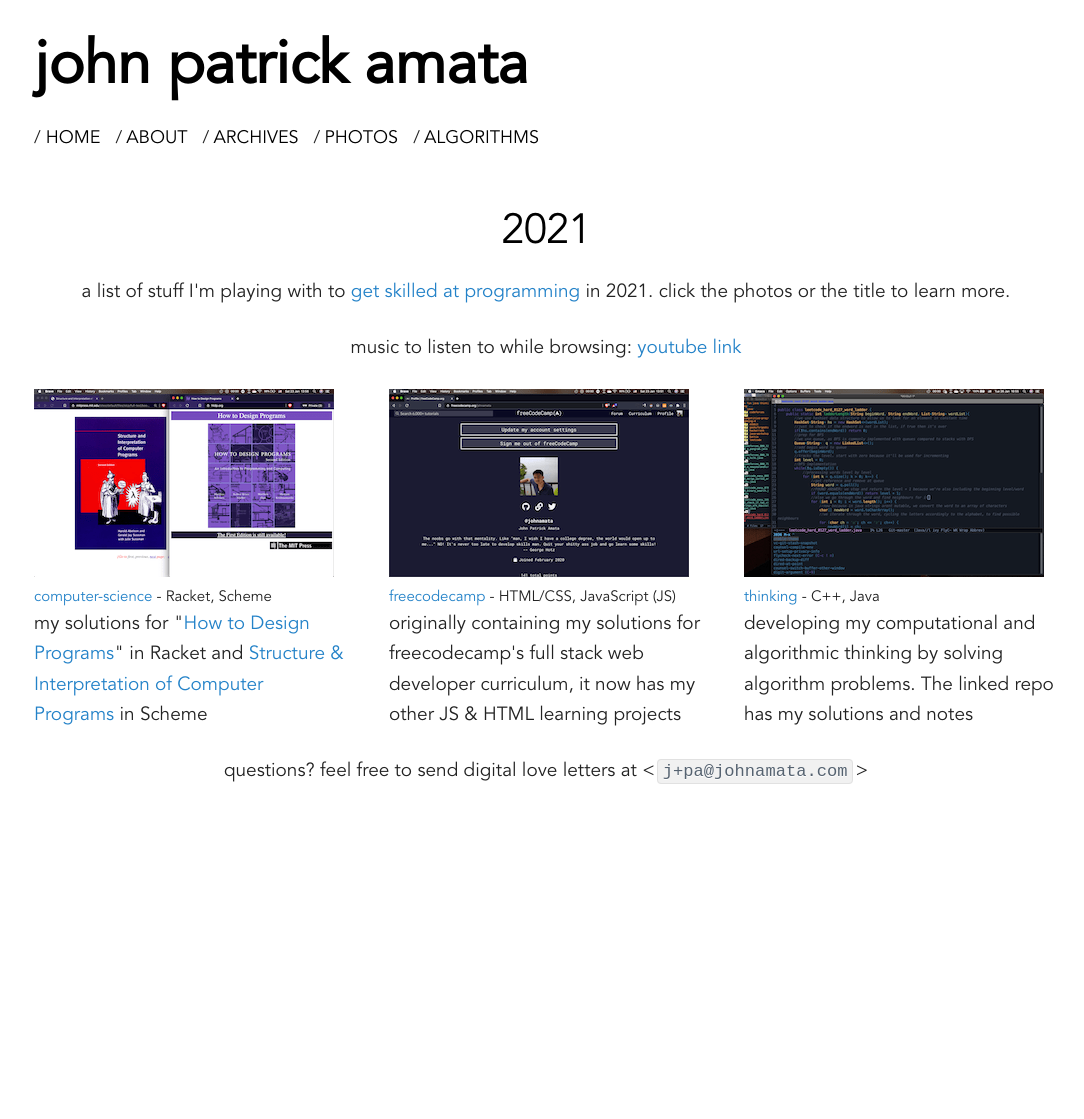
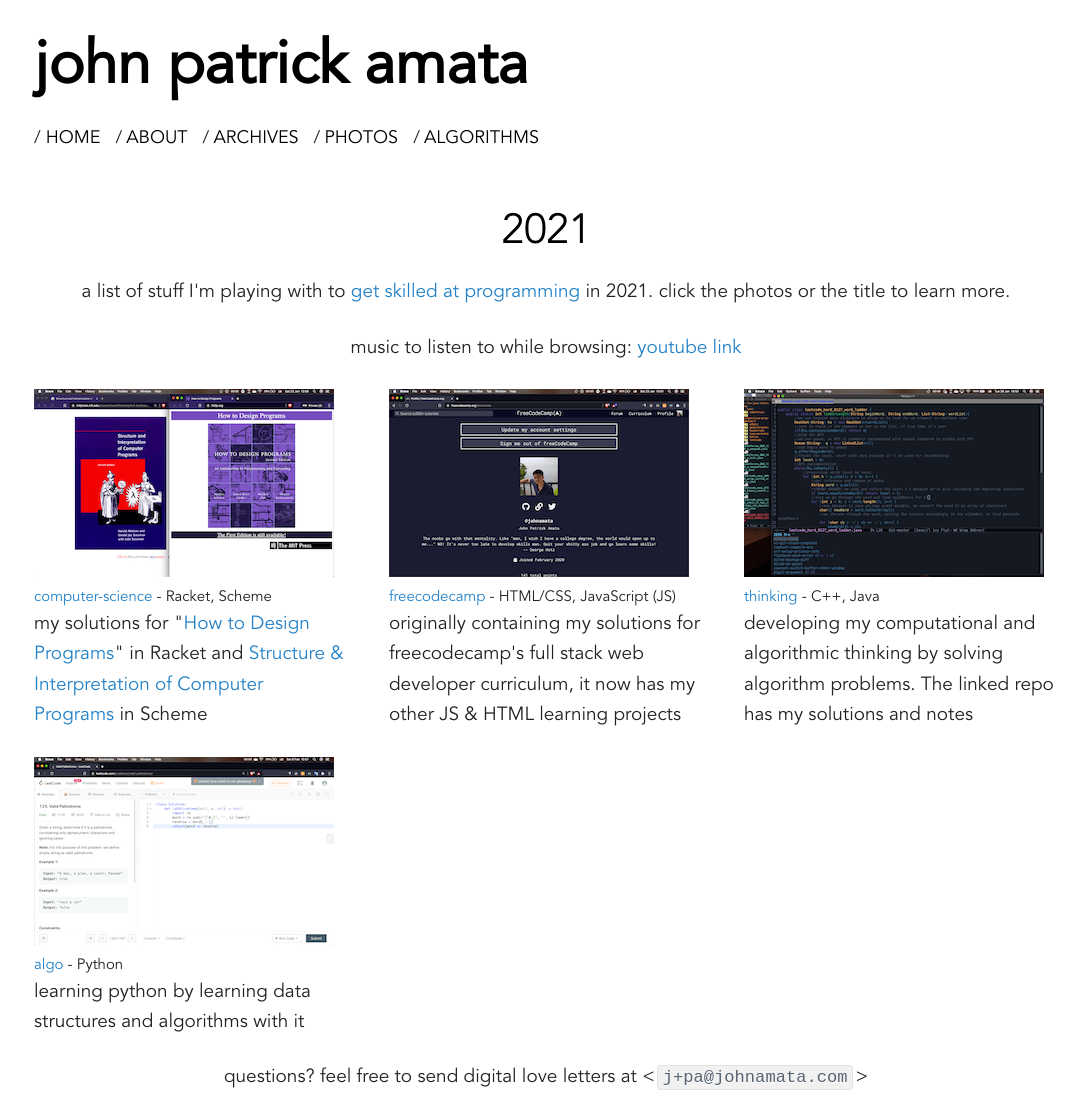
Before and after one commit to jpamata/jpamata.github.io, a Jekyll site: the page built from projects/2021.md, in a window 1280 px wide. Shown: the whole page, without its empty margins (94-1178 px from the left). Built offline with Jekyll 4.4.1, drawn with Linux system fonts in a browser that asks for light colours; before the commit the page ends 900 px from its top, so only the background shows below that.

Commit message:
Update 2021.md

```diff
--- a/projects/2021.md
+++ b/projects/2021.md
@@ -430,8 +430,9 @@
   <p>music to listen to while browsing: <a href="https://youtu.be/yOOLweEK-5s?t=2">youtube link</a></p>
 
 </center>
-    <section>
+
 <!---  ROW 1 --->
+<section>
 <div class="row">
   <div class="four columns">
   <div class="imagg">
@@ -460,5 +461,21 @@
   </div>
   </div>
 </div>
+</section>
+
+<!---  ROW 2 --->
+<section>
+<div class="row">
+  <div class="four columns">
+  <div class="imagg">
+      <a href="thinking">
+        <img src="../projects/pics/algo.png" class="image-col" alt="fcc">
+        <span class="proj-title">algo</span></a> - Python
+		<p>learning python by learning data structures and algorithms with it</p>
+  </div>
+  </div>
+</div>
+</section>
+
 
 <center><p>questions? feel free to send digital love letters at &lt;<code>j+pa@johnamata.com</code>&gt;</p></center>
```
